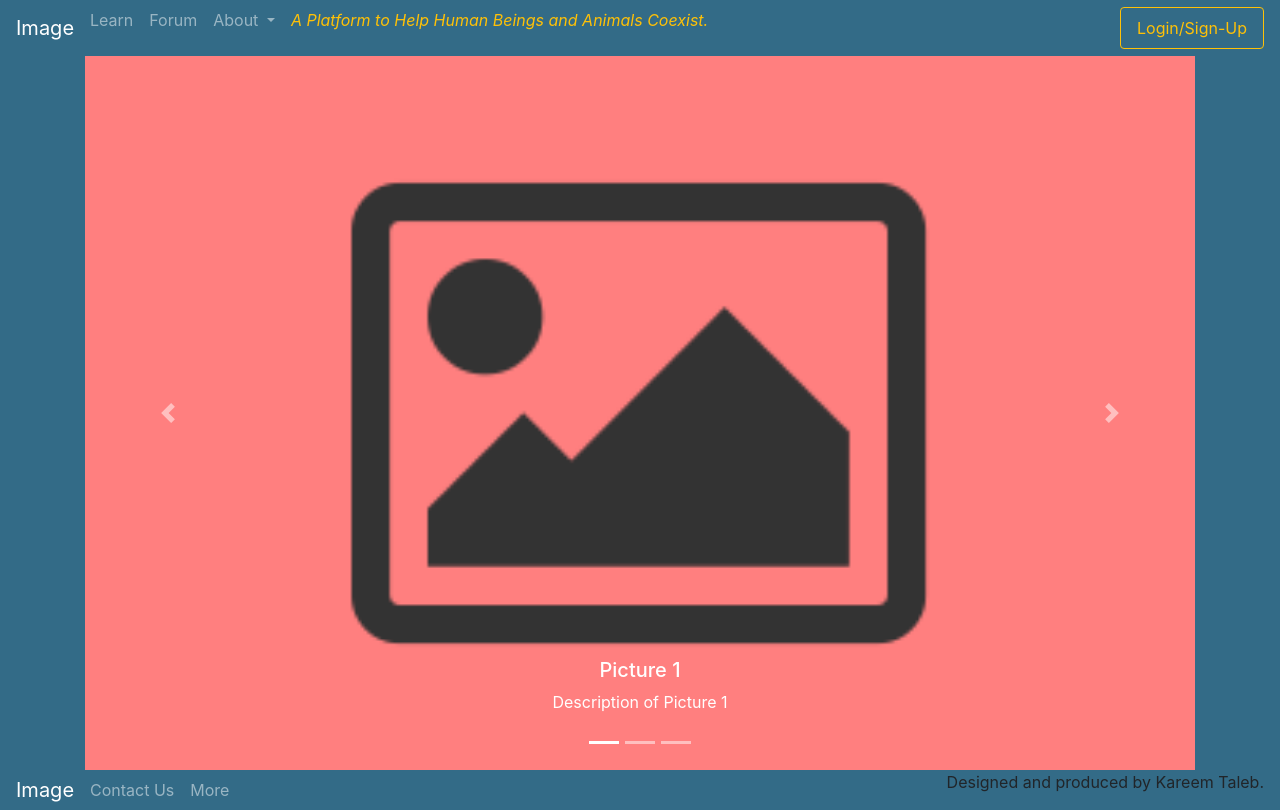
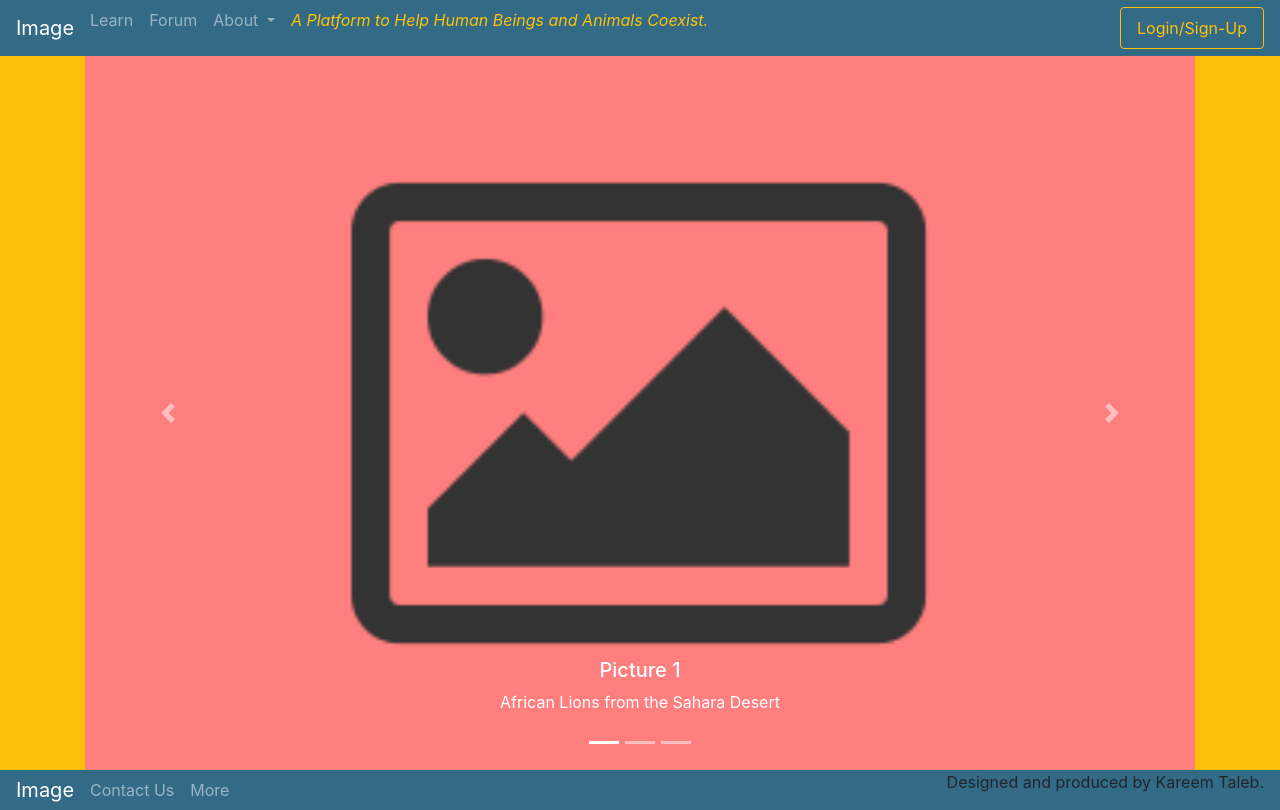
Before and after one commit to kareemostyle/SIGAQ, a Django app: page /SIGAQ/ in a window 1280 px wide. Run offline with Django 3.2, Linux system fonts and the light colour scheme; some libraries are stand-ins or nearby versions.

Commit message:
Trying to get back into this website

```diff
--- /dev/null
+++ b/App/SIGAQ/static/SIGAQ/css/index.css
@@ -0,0 +1,4 @@
+/*!
+ * Custom CSS file for the homepage that overrides some aspects of the Bootstrap CSS.
+ * Created by Kareem Taleb
+ */
--- a/App/SIGAQ/templates/SIGAQ/index.html
+++ b/App/SIGAQ/templates/SIGAQ/index.html
@@ -11,12 +11,13 @@
     <meta name="viewport" content="width=device-width, initial-scale=1.0, shrink-to-fit=no">
     <link rel="stylesheet" href="https://maxcdn.bootstrapcdn.com/bootstrap/4.0.0/css/bootstrap.min.css"
         integrity="sha384-Gn5384xqQ1aoWXA+058RXPxPg6fy4IWvTNh0E263XmFcJlSAwiGgFAW/dAiS6JXm" crossorigin="anonymous">
+    <link rel="stylesheet" type="text/css" href="../static/SIGAQ/css/index.css">
     <title>So I've Got a Question.</title>
 </head>
 
 <body>
     <!-- Wrapper for the website home page. -->
-    <div style="background-color: #336B87">
+    <div style="background-color: #ffc107">
         <div>
             <!-- The navigation bar. -->
             <nav class="navbar navbar-expand-sm navbar-dark py-0" style="background-color: #336B87">
@@ -64,7 +65,7 @@
                             alt="First slide">
                         <div class="carousel-caption d-none d-md-block">
                             <h5>Picture 1</h5>
-                            <p>Description of Picture 1</p>
+                            <p>African Lions from the Sahara Desert</p>
                         </div>
                     </div>
                     <div class="carousel-item">
@@ -72,7 +73,7 @@
                             alt="Second slide">
                         <div class="carousel-caption d-none d-md-block">
                             <h5>Picture 2</h5>
-                            <p>Description of Picture 2</p>
+                            <p>Animals from another area</p>
                         </div>
                     </div>
                     <div class="carousel-item">
@@ -80,7 +81,7 @@
                             alt="Third slide">
                         <div class="carousel-caption d-none d-md-block">
                             <h5>Picture 3</h5>
-                            <p>Description of Picture 3</p>
+                            <p>Animals from a third area</p>
                         </div>
                     </div>
                 </div>
```
